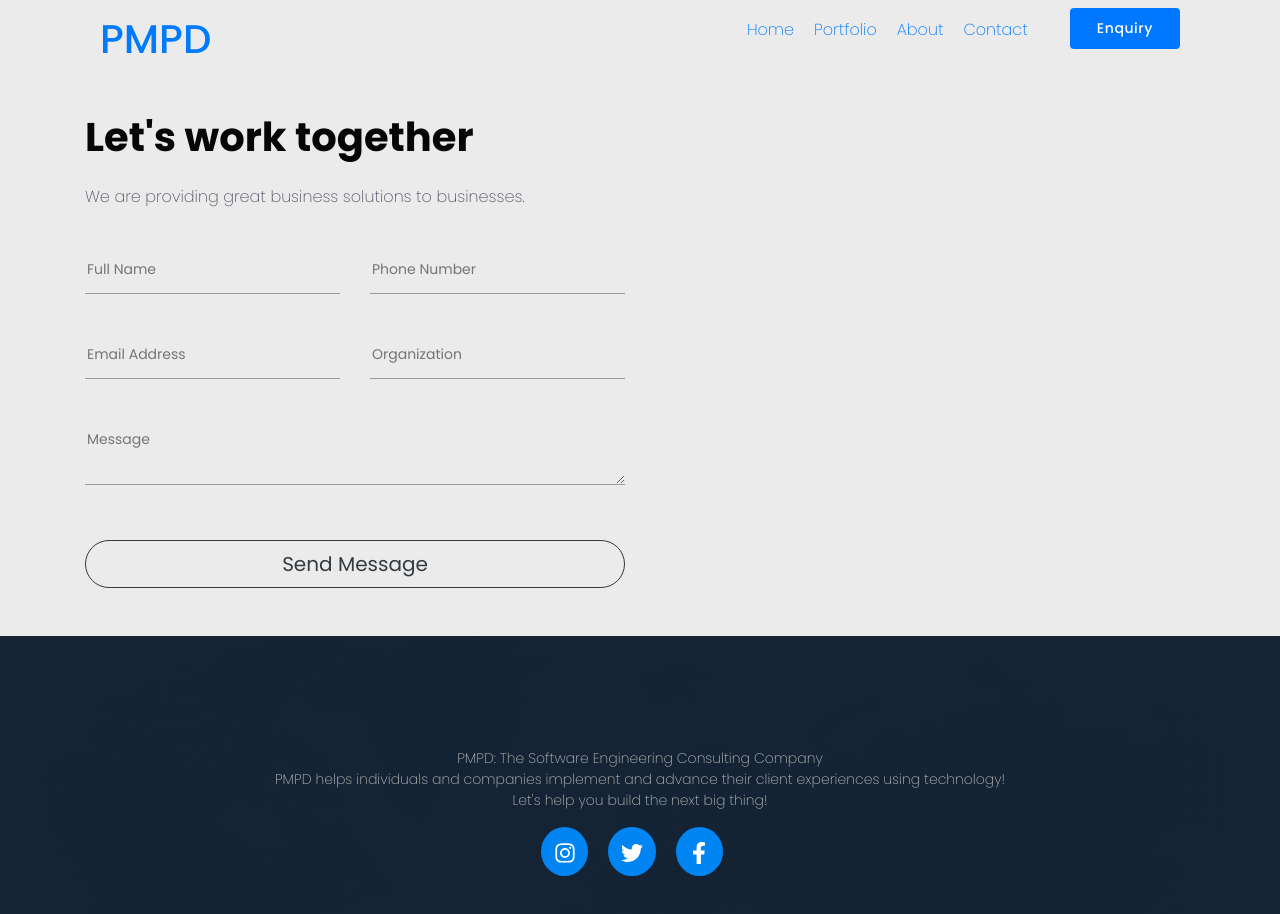
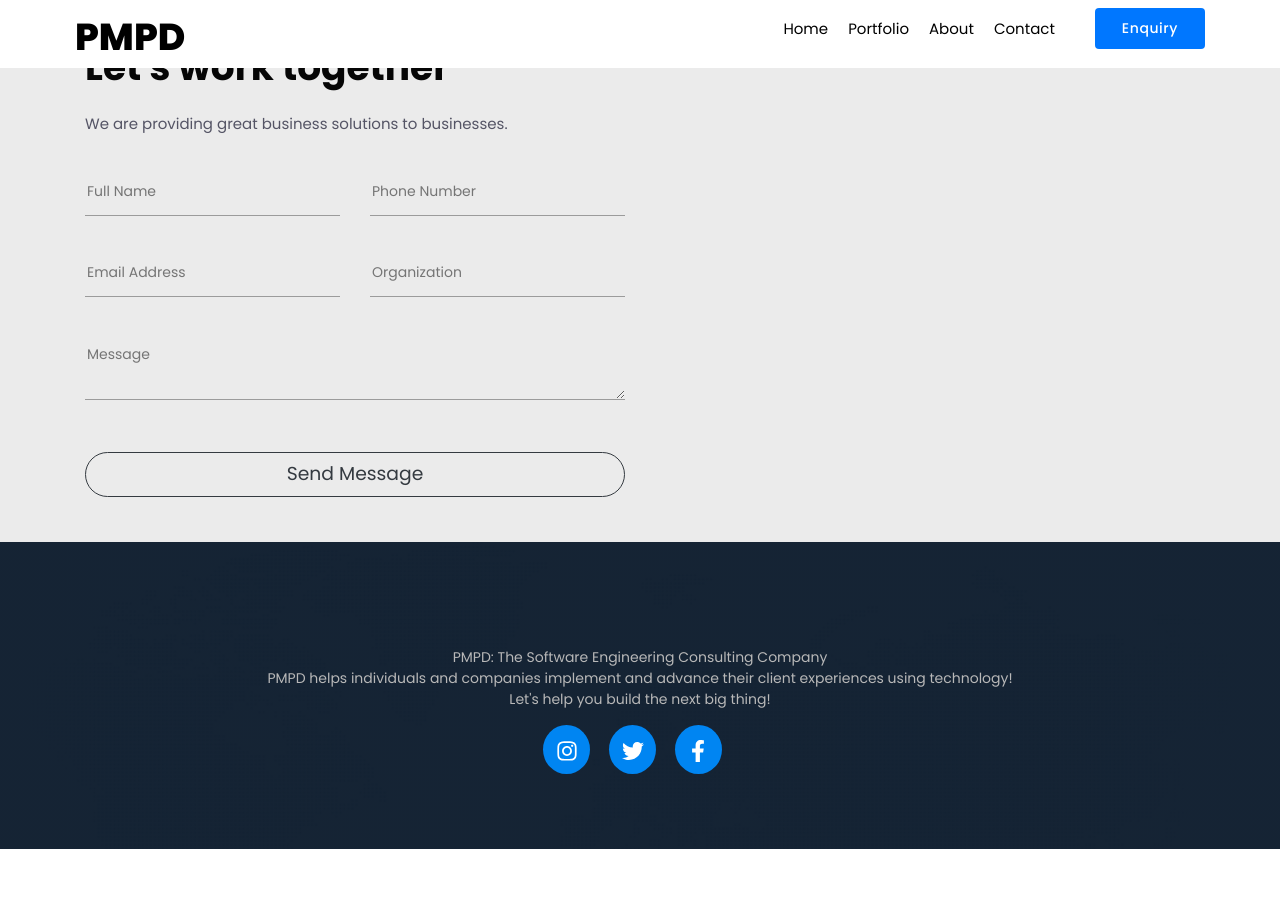
Before and after one commit to ifeanyilucky/pmpd, a React (Create React App) app: page /#/contact in a window 1280 px wide. Shown: the top 914 px of the page. After the commit the page ends 849 px from the top, so only its background shows below. Built offline with nearby package versions, Linux system fonts and the light colour scheme.

Commit message:
random commit

```diff
--- a/package.json
+++ b/package.json
@@ -9,6 +9,7 @@
     "body-parser": "^1.19.0",
     "bootstrap": "^4.5.0",
     "express-handlebars": "^5.1.0",
+    "framer-motion": "^2.9.4",
     "react": "^16.13.1",
     "react-dom": "^16.13.1",
     "react-helmet": "^6.1.0",
--- a/src/Components/Enquiry/Enquiry.js
+++ b/src/Components/Enquiry/Enquiry.js
@@ -1,11 +1,12 @@
 import React from "react";
 import style from "./enquiry.module.css";
 import { Form, FormGroup, Label, Input, Container } from "reactstrap";
-
+import Navbar from "../Nav/Navbar";
 const Enquiry = () => {
   return (
     <>
       <Container>
+        <Navbar />
         <div className="text-center mt-5 mb-5">
           <h1 className="secHead1">Tell us about your product</h1>
           <span className="text-muted">
--- a/src/Components/Header/Header.js
+++ b/src/Components/Header/Header.js
@@ -1,4 +1,5 @@
 import React from "react";
+import { Link } from "react-router-dom";
 
 import { Container } from "reactstrap";
 import style from "./header.module.css";
@@ -28,7 +29,7 @@ const Header = () => {
       <div className={style.header}>
         <Container>
           <Navbar />
-          <div className="row mt-5" data-aos="fade">
+          <div className="row mt-5">
             <div className={`${style.heroText} col-md-5`}>
               <span className="text-muted">SOFTWARE DESIGN & DEVELOPMENT</span>
               <h1>
@@ -44,8 +45,16 @@ const Header = () => {
                 implement and advance their client experiences using technology.
               </p>
               <BtnGroup>
-                <button className="pmpd-btn">About</button>
-                <button className="pmpd-btn pmpd-btn-outline">Enquiry</button>
+                <button className="pmpd-btn">
+                  <Link to="/who-we-are" className="link">
+                    About
+                  </Link>
+                </button>
+                <button className="pmpd-btn pmpd-btn-outline">
+                  <Link to="/enquiry" className="link">
+                    Enquiry
+                  </Link>
+                </button>
               </BtnGroup>
             </div>
 
--- a/src/Components/Header/header.module.css
+++ b/src/Components/Header/header.module.css
@@ -83,15 +83,14 @@
   font-size: 55px;
   font-size: 54px;
   line-height: 62px;
-  margin-bottom: 7px;
+  margin-bottom: 10px;
+  margin-top: 1rem;
 }
 @media (max-width: 480px) {
   .heroText {
-    margin-top: 1rem;
-    text-align: center;
+    margin-top: 5rem;
   }
   .row .col-4 {
     margin-left: 3rem;
-    text-align: center;
   }
 }
--- a/src/Components/Nav/Navbar.js
+++ b/src/Components/Nav/Navbar.js
@@ -9,7 +9,9 @@ const Navbar = () => {
       <Nav>
         <div className="navbarLogo">
           <h1>
-            <Link to="/">PMPD</Link>
+            <Link to="/" className="logoLink">
+              PMPD
+            </Link>
           </h1>
         </div>
         <Burger />
@@ -20,13 +22,28 @@ const Navbar = () => {
 
 const Nav = styled.nav`
   width: 100%;
-  height: 65px;
+  height: 68px;
+  background-color: white;
+  position: fixed;
+  top: 0;
+  left: 0;
+  z-index: 1;
   display: flex;
   justify-content: space-between;
-  padding: 0 20;
+  padding-bottom: 20px;
+  padding-left: 5rem;
+  padding-right: 5rem;
 
+  @media (max-width: 678px) {
+    padding-left: 1rem;
+  }
   .navbarLogo {
     padding: 15px 0;
+    .logoLink {
+      text-decoration: none;
+      color: black;
+      font-weight: 800;
+    }
   }
 `;
 
--- a/src/Components/Nav/RightNav.js
+++ b/src/Components/Nav/RightNav.js
@@ -6,22 +6,22 @@ const RightNav = ({ open }) => {
     <div>
       <Ul open={open}>
         <li>
-          <Link className="link" to="/">
+          <Link className="navbar__link" to="/">
             Home
           </Link>
         </li>
         <li>
-          <Link className="link" to="/portfolio">
+          <Link className="navbar__link" to="/portfolio">
             Portfolio
           </Link>
         </li>
         <li>
-          <Link className="link" to="/who-we-are">
+          <Link className="navbar__link" to="/who-we-are">
             About
           </Link>
         </li>
         <li>
-          <Link className="link" to="/contact">
+          <Link className="navbar__link" to="/contact">
             Contact
           </Link>
         </li>
@@ -39,6 +39,14 @@ const Ul = styled.ul`
 
   li {
     padding: 18px 10px;
+    .navbar__link {
+      color: black;
+      text-decoration: none;
+
+      &:hover {
+        color: grey;
+      }
+    }
   }
   @media (max-width: 768px) {
     transform: ${({ open }) => (open ? "translateX(0)" : "translateX(100%)")};
@@ -55,14 +63,18 @@ const Ul = styled.ul`
     width: 100%;
     height: 100vh;
     z-index: 10;
-    padding-top: 3.5rem;
+    padding-top: 3.8rem;
+    vertical-align: middle;
     li {
       color: black;
       border-bottom: 1px solid #f3f3f3;
 
-      .link {
+      .navbar__link {
         text-decoration: none;
         color: black;
+        &:hover {
+          color: grey;
+        }
       }
     }
 
--- a/src/index.css
+++ b/src/index.css
@@ -7,8 +7,9 @@ html {
   -webkit-font-smoothing: antialiased;
   -moz-osx-font-smoothing: grayscale;
   color: #545465 !important;
-  font-weight: 300 !important;
+  font-weight: 400 !important;
   scroll-behavior: smooth;
+  font-size: 15px;
 }
 
 code {
@@ -193,3 +194,7 @@ h6 {
   background-color: #f8d300;
   color: #0077ff;
 }
+.link {
+  text-decoration: none !important;
+  color: inherit;
+}
```
Also changed, not shown: 1 other file (tests, documents, lock files or other folders).
